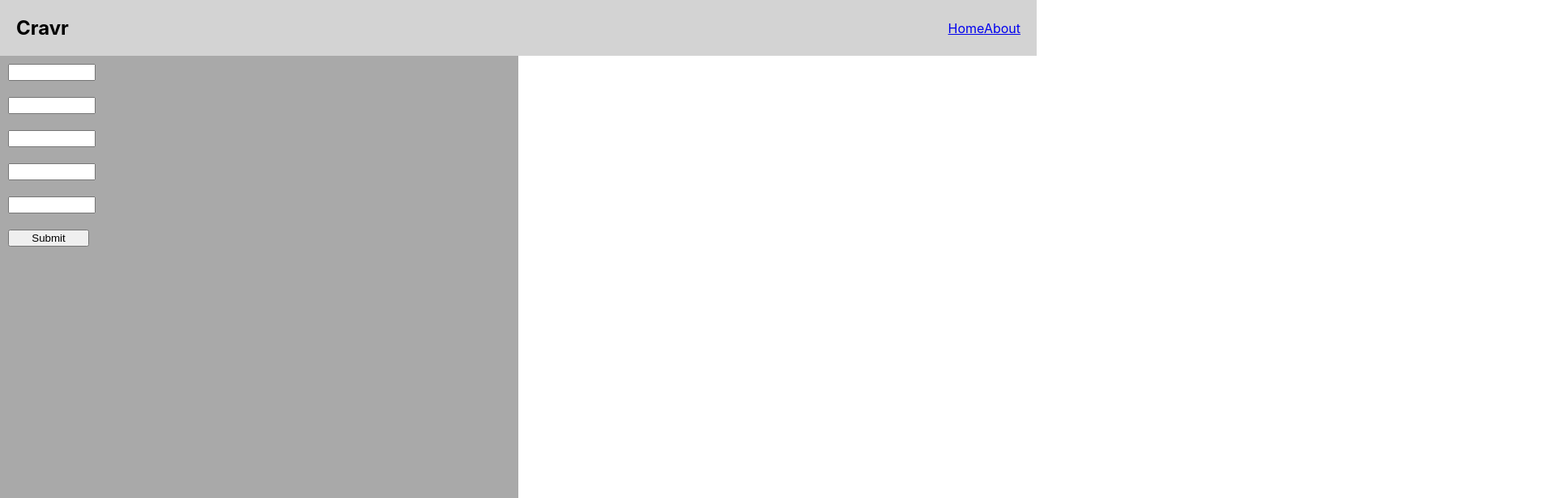
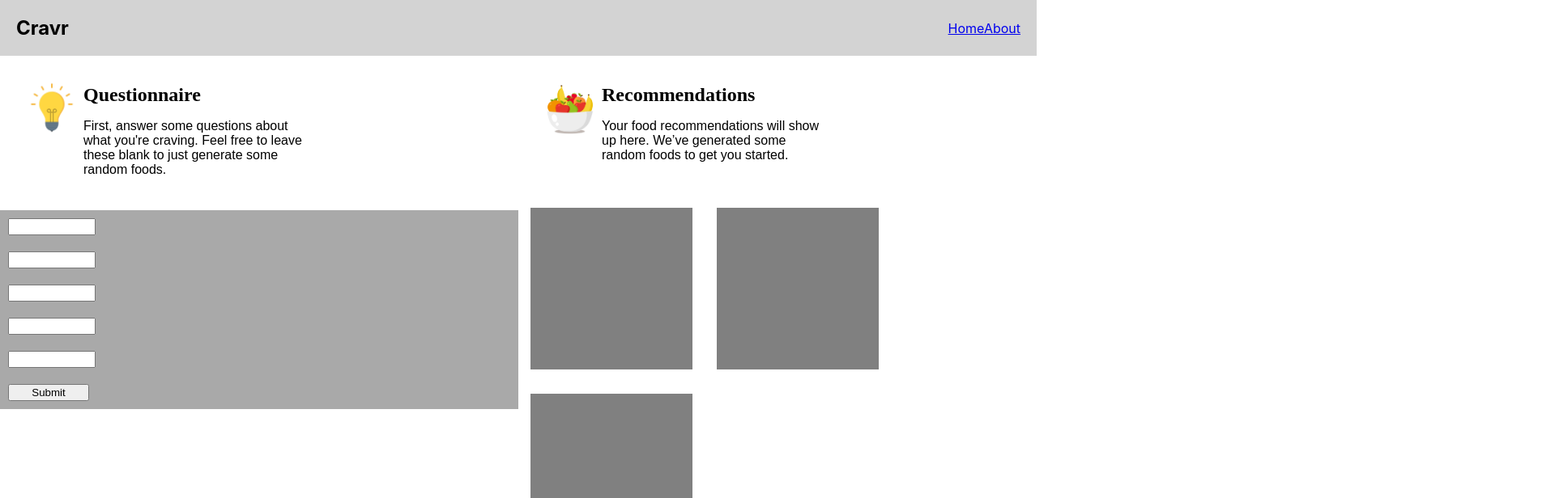
Before and after one commit to ewang0/cravr, a React (Create React App) app: page / in a window 1280 px wide. Shown: the top 616 px of the page at 81% size, 1920 px wide, since content can reach past the window. Built offline with nearby package versions, Linux system fonts and the light colour scheme.

Commit message:
Add form instructions

```diff
--- a/src/components/Form.css
+++ b/src/components/Form.css
@@ -1,9 +1,10 @@
 .form-section {
-    background-color: darkgray;
+
     width: 50%;
 }
 
 .questions {
+    background-color: darkgray;
     display: flex;
     flex-direction: column;
 }
@@ -17,3 +18,24 @@
     width: 100px;
     margin: 10px;
 }
+
+.questionnaire-info {
+    display: flex;
+    max-width: 350px;
+    margin: 25px;
+}
+
+.questionnaire-info-text h2 {
+    font-family: 'Source Serif Pro', serif;
+    font-weight: bold;
+    margin-top: 10px;
+    margin-bottom: 10px;
+}
+
+.questionnaire-info-text p {
+    font-family: 'Source Sans Pro', sans-serif;
+}
+
+.bulb-icon {
+    height: 78px;
+}
--- a/src/components/Form.tsx
+++ b/src/components/Form.tsx
@@ -4,6 +4,15 @@
 const Form = () => {
   return (
     <section className="form-section">
+      <aside className="questionnaire-info">
+        <img className="bulb-icon" src="lightbulb.jpg" alt="lightbulb-icon"></img>
+        <div className="questionnaire-info-text">
+          <h2>Questionnaire</h2>
+          <p>First, answer some questions about what you're craving. Feel free to leave these blank to just generate some random foods.</p>
+        </div>
+      </aside>
+
+
       <form className="questions">
         <input />
         <input />
```
